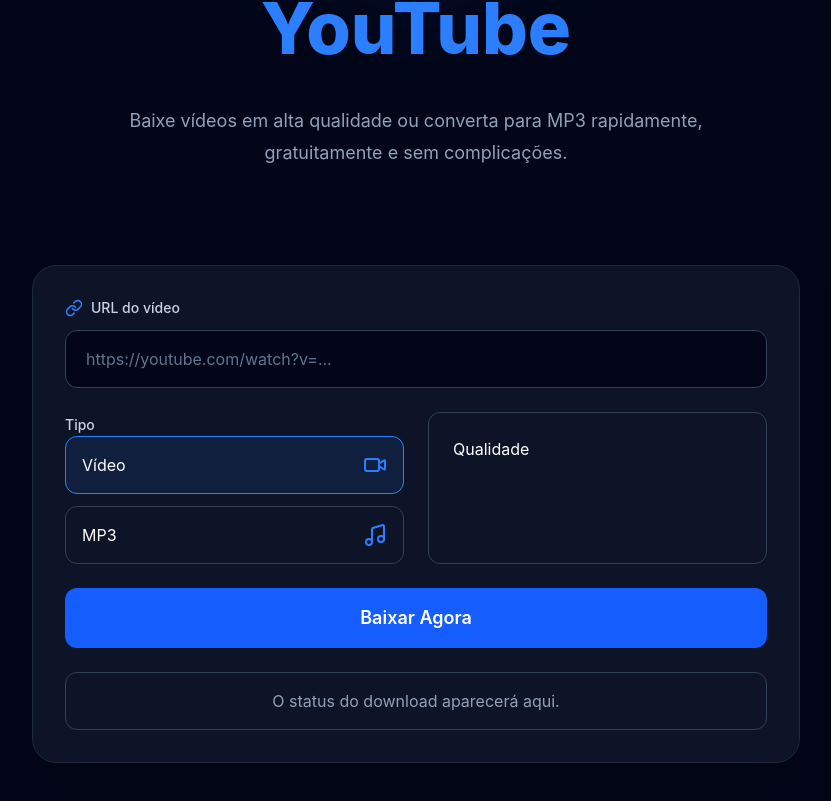
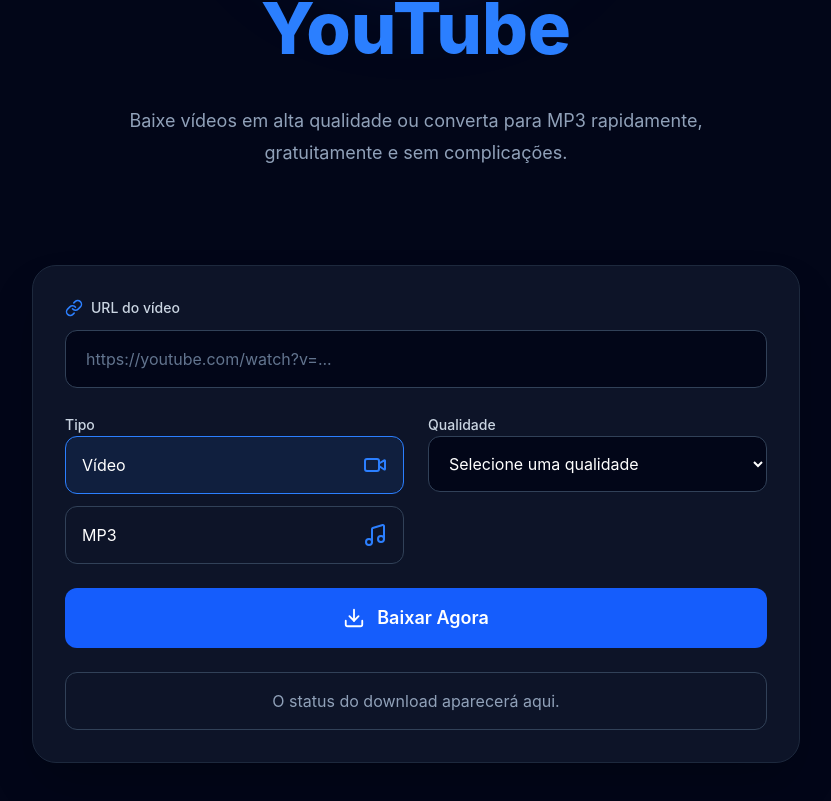
Before and after one commit to uilsonfrancisco18/conversor, a React (Vite) app in the folder frontend/: page / in a window 1280 px wide. Shown: the part 509-1310 px from the top of the page, without its empty margins (224-1055 px from the left). Built offline with nearby package versions, Linux system fonts and the light colour scheme.

Commit message:
Atualiza frontend e configuração do projeto

```diff
--- a/frontend/src/components/DownloadCard/Button/index.tsx
+++ b/frontend/src/components/DownloadCard/Button/index.tsx
@@ -1,7 +1,39 @@
-function Button() {
+import { Download } from "lucide-react";
+
+interface ButtonProps {
+  loading: boolean;
+  onClick: () => void;
+}
+
+function Button({
+  loading,
+  onClick,
+}: ButtonProps) {
   return (
-    <button className="w-full rounded-xl bg-blue-600 py-4 text-lg font-semibold transition hover:bg-blue-500">
-      Baixar Agora
+    <button
+      onClick={onClick}
+      disabled={loading}
+      className="
+        w-full
+        rounded-xl
+        bg-blue-600
+        py-4
+        text-lg
+        font-semibold
+        flex
+        items-center
+        justify-center
+        gap-3
+        transition
+        hover:bg-blue-500
+        disabled:opacity-60
+        disabled:cursor-not-allowed
+      "
+    >
+      <Download size={22} />
+
+      {loading ? "Baixando..." : "Baixar Agora"}
+
     </button>
   );
 }
--- a/frontend/src/components/DownloadCard/Input/index.tsx
+++ b/frontend/src/components/DownloadCard/Input/index.tsx
@@ -1,9 +1,13 @@
 import { Link } from "lucide-react";
 
-function Input() {
+interface InputProps {
+  url: string;
+  setUrl: React.Dispatch<React.SetStateAction<string>>;
+}
+
+function Input({ url, setUrl }: InputProps) {
   return (
     <div className="space-y-3">
-
       <label className="flex items-center gap-2 text-sm font-medium text-slate-300">
         <Link size={18} className="text-blue-500" />
         URL do vídeo
@@ -11,6 +15,8 @@
 
       <input
         type="text"
+        value={url}
+        onChange={(e) => setUrl(e.target.value)}
         placeholder="https://youtube.com/watch?v=..."
         className="
           w-full
@@ -29,7 +35,6 @@
           focus:ring-blue-500/30
         "
       />
-
     </div>
   );
 }
--- a/frontend/src/components/DownloadCard/QualitySelector/index.tsx
+++ b/frontend/src/components/DownloadCard/QualitySelector/index.tsx
@@ -1,7 +1,74 @@
-function QualitySelector() {
+type Props = {
+  tipo: string;
+  qualidade: string;
+  setQualidade: React.Dispatch<React.SetStateAction<string>>;
+};
+
+function QualitySelector({
+  tipo,
+  qualidade,
+  setQualidade,
+}: Props) {
+
+  const opcoesVideo = [
+    "360p",
+    "720p",
+    "1080p",
+    "Melhor qualidade",
+  ];
+
+  const opcoesMp3 = [
+    "128 kbps",
+    "192 kbps",
+    "320 kbps",
+  ];
+
+  const opcoes =
+    tipo === "video"
+      ? opcoesVideo
+      : opcoesMp3;
+
   return (
-    <div className="rounded-xl border border-slate-700 p-6">
-      Qualidade
+    <div className="space-y-3">
+
+      <label className="text-sm font-medium text-slate-300">
+        Qualidade
+      </label>
+
+      <select
+        value={qualidade}
+        onChange={(e) => setQualidade(e.target.value)}
+        className="
+          w-full
+          rounded-xl
+          border
+          border-slate-700
+          bg-slate-950
+          px-4
+          py-4
+          text-white
+          outline-none
+          transition
+          focus:border-blue-500
+          focus:ring-2
+          focus:ring-blue-500/30
+        "
+      >
+        <option value="">
+          Selecione uma qualidade
+        </option>
+
+        {opcoes.map((opcao) => (
+          <option
+            key={opcao}
+            value={opcao}
+          >
+            {opcao}
+          </option>
+        ))}
+
+      </select>
+
     </div>
   );
 }
--- a/frontend/src/components/DownloadCard/TipoSelector/index.tsx
+++ b/frontend/src/components/DownloadCard/TipoSelector/index.tsx
@@ -1,10 +1,24 @@
 import { Music, Video } from "lucide-react";
+
 interface TipoSelectorProps {
   tipo: string;
   setTipo: React.Dispatch<React.SetStateAction<string>>;
+  setQualidade: React.Dispatch<React.SetStateAction<string>>;
 }
 
-function TipoSelector({ tipo, setTipo }: TipoSelectorProps) {
+function TipoSelector({
+  tipo,
+  setTipo,
+  setQualidade,
+}: TipoSelectorProps) {
+
+  const alterarTipo = (novoTipo: string) => {
+    if (novoTipo === tipo) return;
+
+    setTipo(novoTipo);
+    setQualidade("");
+  };
+
   return (
     <div className="space-y-3">
       <label className="text-sm font-medium text-slate-300">
@@ -12,8 +26,9 @@
       </label>
 
       <div className="space-y-3">
+
         <button
-          onClick={() => setTipo("video")}
+          onClick={() => alterarTipo("video")}
           className={`w-full rounded-xl border p-4 transition flex items-center justify-between ${
             tipo === "video"
               ? "border-blue-500 bg-blue-500/10"
@@ -23,11 +38,12 @@
           <div className="flex items-center gap-3">
             <span>Vídeo</span>
           </div>
+
           <Video className="text-blue-500" />
         </button>
 
         <button
-          onClick={() => setTipo("mp3")}
+          onClick={() => alterarTipo("mp3")}
           className={`w-full rounded-xl border p-4 transition flex items-center justify-between ${
             tipo === "mp3"
               ? "border-blue-500 bg-blue-500/10"
@@ -37,8 +53,10 @@
           <div className="flex items-center gap-3">
             <span>MP3</span>
           </div>
+
           <Music className="text-blue-500" />
         </button>
+
       </div>
     </div>
   );
--- a/frontend/src/components/DownloadCard/index.tsx
+++ b/frontend/src/components/DownloadCard/index.tsx
@@ -1,14 +1,23 @@
-import { useState } from "react";
+
 
 import Input from "./Input";
 import TipoSelector from "./TipoSelector";
 import QualitySelector from "./QualitySelector";
 import Button from "./Button";
 import Status from "./Status";
+import { useDownload } from "../../hooks/useDownloadd";
 
 function DownloadCard() {
-  const [tipo, setTipo] = useState("video");
-  const [qualidade, setQualidade] = useState("");
+  const {
+  url,
+  setUrl,
+  tipo,
+  setTipo,
+  qualidade,
+  setQualidade,
+  loading,
+  handleDownload,
+} = useDownload();
 
   return (
     <section className="w-full px-6 pb-20">
@@ -16,12 +25,16 @@
 
         <div className="space-y-6">
 
-          <Input />
+          <Input
+            url={url}
+            setUrl={setUrl}
+          />
 
           <div className="grid gap-6 md:grid-cols-2">
             <TipoSelector
               tipo={tipo}
               setTipo={setTipo}
+              setQualidade={setQualidade}
             />
 
             <QualitySelector
@@ -31,7 +44,11 @@
             />
           </div>
 
-          <Button />
+          <Button
+           loading={loading}
+           onClick={handleDownload}
+
+          />
 
           <Status />
 
--- /dev/null
+++ b/frontend/src/hooks/useDownloadd.ts
@@ -0,0 +1,28 @@
+import { useState } from "react";
+
+export function useDownload() {
+  const [url, setUrl] = useState("");
+  const [tipo, setTipo] = useState("video");
+  const [qualidade, setQualidade] = useState("");
+  const [loading, setLoading] = useState(false);
+
+  const handleDownload = () => {
+    console.log({
+      url,
+      tipo,
+      qualidade,
+    });
+  };
+
+  return {
+    url,
+    setUrl,
+    tipo,
+    setTipo,
+    qualidade,
+    setQualidade,
+    loading,
+    setLoading,
+    handleDownload,
+  };
+}
```
Also changed, not shown: 2 other files (tests, documents, lock files or other folders).
